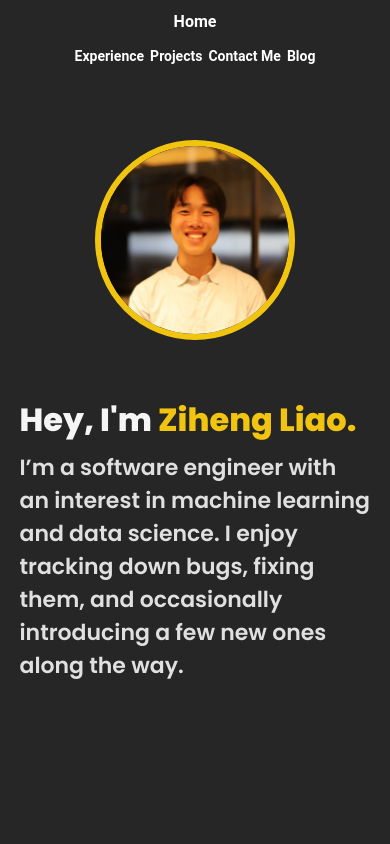
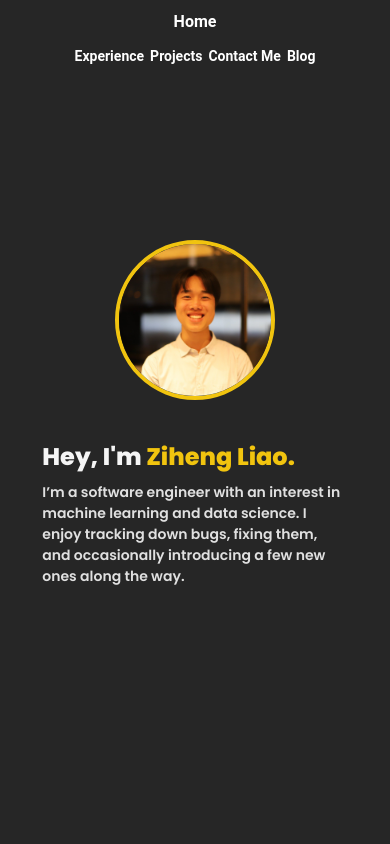
Before and after one commit to zihengliao/website, a React (Create React App) app: page / in a window 390 px wide. Shown: the top 844 px of the page. Built offline with nearby package versions, Linux system fonts and the light colour scheme.

Commit message:
intro page css made responsive

```diff
--- a/src/Intro.css
+++ b/src/Intro.css
@@ -4,22 +4,23 @@
 .intro-container {
   width: 100vw;
   height: 100vh;
-  background-color: #262626; /* your exact background */
+  background-color: #262626;
   display: flex;
   flex-direction: column;
   justify-content: center;
   align-items: center;
   margin: 0;
-  padding: 0;
+  padding: clamp(1rem, 3vh, 2rem);
   overflow: hidden;
   text-align: center;
   font-family: 'Poppins', sans-serif;
+  box-sizing: border-box;
 }
 
 .name-drop {
   display: inline-block;
   opacity: 0;
-  transform: translateY(-40px);
+  transform: translateY(-2.5rem);
   animation: dropIn 0.9s ease-out forwards;
   animation-delay: 0.3s;
 }
@@ -27,11 +28,11 @@
 @keyframes dropIn {
   0% {
     opacity: 0;
-    transform: translateY(-40px);
+    transform: translateY(-2.5rem);
   }
   60% {
     opacity: 1;
-    transform: translateY(8px); /* slight overshoot for natural motion */
+    transform: translateY(0.5rem);
   }
   100% {
     opacity: 1;
@@ -41,12 +42,12 @@
 
 /* Profile circle */
 .intro-image-container {
-  width: 320px;
-  height: 320px;
+  width: clamp(12.5rem, 20vw, 20rem);
+  height: clamp(12.5rem, 20vw, 20rem);
   border-radius: 50%;
   overflow: hidden;
-  border: 6px solid #f1c40f;
-  margin-bottom: 38px;
+  border: clamp(0.25rem, 0.5vw, 0.375rem) solid #f1c40f;
+  margin-bottom: clamp(1.5rem, 3vh, 2.375rem);
   position: relative;
   cursor: pointer;
 }
@@ -59,9 +60,9 @@
 
 .sunglasses {
   position: absolute;
-  top: 25%;              /* relative to the profile image height */
-  left: 50%;             /* stays centered */
-  width: 35%;            /* scales with the profile image */
+  top: 25%;
+  left: 50%;
+  width: 35%;
   transform: translate(-50%, -40%);
   opacity: 0;
   pointer-events: none;
@@ -79,42 +80,45 @@
 
 /* Main intro text */
 .intro-text {
-  font-size: 42px;
+  font-size: clamp(1.75rem, 3.5vw, 2.625rem);
   font-weight: 800;
   color: #f5f5f5;
   line-height: 1.3;
-  max-width: 900px;
+  max-width: clamp(20rem, 90vw, 56.25rem);
   text-align: left;
 }
 
 .subtext {
-  font-size: 22px;     /* ↓ smaller than the heading */
-  font-weight: 500;    /* lighter weight */
+  font-size: clamp(1rem, 2vw, 1.375rem);
+  font-weight: 500;
   display: inline-block;
-  margin-top: 10px;
+  margin-top: clamp(0.5rem, 1.5vh, 0.625rem);
   line-height: 1.5;
-  color: #e0e0e0;      /* slightly softer color */
+  color: #e0e0e0;
 }
 
-
 .highlight {
-  color: #f1c40f; /* modern mint highlight */
+  color: #f1c40f;
   font-weight: 800;
 }
 
 .emoji {
-  font-size: 45px;
+  font-size: clamp(2rem, 4vw, 2.8125rem);
 }
 
 /* Responsive */
-@media (max-width: 700px) {
+@media (max-width: 43.75rem) {
   .intro-image-container {
-    width: 200px;
-    height: 200px;
+    width: clamp(10rem, 25vw, 12.5rem);
+    height: clamp(10rem, 25vw, 12.5rem);
   }
 
   .intro-text {
-    font-size: 32px;
+    font-size: clamp(1.5rem, 4vw, 2rem);
     max-width: 90%;
   }
+
+  .subtext {
+    font-size: clamp(0.875rem, 2.5vw, 1.125rem);
+  }
 }
```
